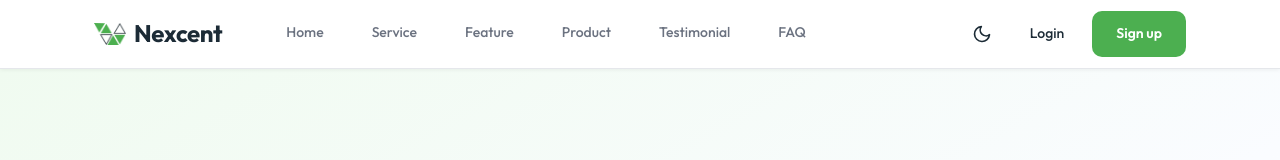
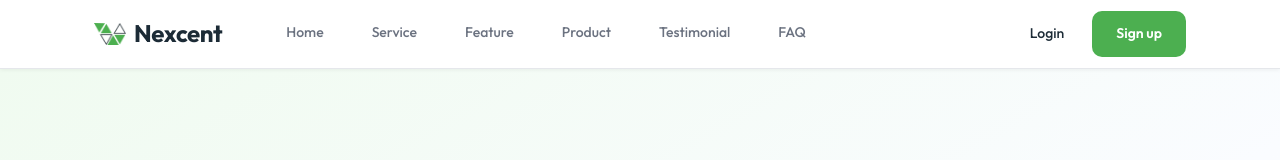
Before and after one commit to priambodogigieh-afk/landing-page, a React (Vite) app: page / in a window 1280 px wide. Shown: the top 160 px of the page. Built offline with nearby package versions, Linux system fonts and the light colour scheme.

Commit message:
style: remove dark mode toggle and lock light theme

```diff
--- a/src/App.tsx
+++ b/src/App.tsx
@@ -1,3 +1,4 @@
+import { useEffect } from 'react';
 import './styles/index.css';
 import Navbar from './components/sections/Navbar';
 import Hero from './components/sections/Hero';
@@ -9,14 +10,16 @@ import Testimonial from './components/sections/Testimonial';
 import Blog from './components/sections/Blog';
 import CTA from './components/sections/CTA';
 import Footer from './components/sections/Footer';
-import useDarkMode from './hooks/useDarkMode';
 
 export default function App() {
-  const { theme, toggleTheme } = useDarkMode();
+  useEffect(() => {
+    document.documentElement.removeAttribute('data-theme');
+    localStorage.removeItem('theme');
+  }, []);
 
   return (
     <>
-      <Navbar theme={theme} toggleTheme={toggleTheme} />
+      <Navbar />
       <main>
         <Hero />
         <Clients />
--- a/src/components/sections/Navbar.tsx
+++ b/src/components/sections/Navbar.tsx
@@ -2,12 +2,7 @@ import { useEffect } from 'react';
 import useMobileMenu from '../../hooks/useMobileMenu';
 import Button from '../ui/Button';
 
-interface NavbarProps {
-  theme: 'light' | 'dark';
-  toggleTheme: () => void;
-}
-
-export default function Navbar({ theme, toggleTheme }: NavbarProps) {
+export default function Navbar() {
   const { isOpen, toggle, close } = useMobileMenu();
 
   useEffect(() => {
@@ -25,22 +20,6 @@ export default function Navbar({ theme, toggleTheme }: NavbarProps) {
     { label: 'FAQ', href: '#faq' },
   ];
 
-  const SunIcon = () => (
-    <svg width="20" height="20" viewBox="0 0 24 24" fill="none" stroke="currentColor" strokeWidth="2" strokeLinecap="round" strokeLinejoin="round">
-      <circle cx="12" cy="12" r="5"/>
-      <line x1="12" y1="1" x2="12" y2="3"/><line x1="12" y1="21" x2="12" y2="23"/>
-      <line x1="4.22" y1="4.22" x2="5.64" y2="5.64"/><line x1="18.36" y1="18.36" x2="19.78" y2="19.78"/>
-      <line x1="1" y1="12" x2="3" y2="12"/><line x1="21" y1="12" x2="23" y2="12"/>
-      <line x1="4.22" y1="19.78" x2="5.64" y2="18.36"/><line x1="18.36" y1="5.64" x2="19.78" y2="4.22"/>
-    </svg>
-  );
-
-  const MoonIcon = () => (
-    <svg width="20" height="20" viewBox="0 0 24 24" fill="none" stroke="currentColor" strokeWidth="2" strokeLinecap="round" strokeLinejoin="round">
-      <path d="M21 12.79A9 9 0 1 1 11.21 3 7 7 0 0 0 21 12.79z"/>
-    </svg>
-  );
-
   return (
     <>
       <header className="navbar">
@@ -53,9 +32,6 @@ export default function Navbar({ theme, toggleTheme }: NavbarProps) {
             {navLinks.map((link) => <a key={link.label} href={link.href}>{link.label}</a>)}
           </nav>
           <div className="nav-actions">
-            <button className="theme-toggle-btn" onClick={toggleTheme} aria-label={`Switch to ${theme === 'light' ? 'dark' : 'light'} mode`}>
-              {theme === 'light' ? <MoonIcon /> : <SunIcon />}
-            </button>
             <Button variant="ghost" as="a" href="#login" className="btn-login">Login</Button>
             <Button variant="primary" as="a" href="#signup" className="btn-signup">Sign up</Button>
           </div>
@@ -77,9 +53,6 @@ export default function Navbar({ theme, toggleTheme }: NavbarProps) {
               <img src="/image.png" alt="Nexcent Logo" className="logo-icon" />
               <span className="logo-text">Nexcent</span>
             </div>
-            <button className="theme-toggle-btn" onClick={toggleTheme} aria-label="Toggle theme">
-              {theme === 'light' ? <MoonIcon /> : <SunIcon />}
-            </button>
           </div>
           <nav className="mobile-drawer-links" aria-label="Mobile navigation">
             {navLinks.map((link) => <a key={link.label} href={link.href} onClick={close}>{link.label}</a>)}
--- a/src/hooks/useDarkMode.ts
+++ /dev/null
@@ -1,29 +0,0 @@
-import { useEffect, useState } from 'react';
-
-export type Theme = 'light' | 'dark';
-
-export default function useDarkMode() {
-  const [theme, setTheme] = useState<Theme>(() => {
-    if (typeof window !== 'undefined') {
-      const stored = localStorage.getItem('theme') as Theme | null;
-      if (stored === 'light' || stored === 'dark') return stored;
-      return window.matchMedia('(prefers-color-scheme: dark)').matches ? 'dark' : 'light';
-    }
-    return 'light';
-  });
-
-  useEffect(() => {
-    const root = document.documentElement;
-    if (theme === 'dark') {
-      root.setAttribute('data-theme', 'dark');
-      localStorage.setItem('theme', 'dark');
-    } else {
-      root.removeAttribute('data-theme');
-      localStorage.setItem('theme', 'light');
-    }
-  }, [theme]);
-
-  const toggleTheme = () => setTheme((prev) => (prev === 'light' ? 'dark' : 'light'));
-
-  return { theme, toggleTheme, isDark: theme === 'dark' };
-}
--- a/src/styles/components.css
+++ b/src/styles/components.css
@@ -59,14 +59,8 @@
 .modal-footer { display: flex; justify-content: flex-end; gap: var(--sp-3); }
 
 /* ============================================================
-   THEME TOGGLE & MOBILE DRAWER
+   MOBILE DRAWER
    ============================================================ */
-.theme-toggle-btn {
-  width: 40px; height: 40px; border-radius: 50%;
-  display: flex; align-items: center; justify-content: center;
-  color: var(--text-head); background-color: transparent; transition: var(--transition-fast); cursor: pointer;
-}
-.theme-toggle-btn:hover { background-color: var(--bg-alt); color: var(--green); }
 
 .mobile-drawer-overlay {
   position: fixed; top: 0; left: 0; right: 0; bottom: 0;
--- a/src/styles/tokens.css
+++ b/src/styles/tokens.css
@@ -36,19 +36,3 @@
   --focus-ring: 2px solid var(--green);
   --focus-ring-offset: 2px;
 }
-
-[data-theme='dark'] {
-  --text: #94A3B8;
-  --text-head: #F8FAFC;
-  --text-sub: #64748B;
-  --bg: #0F172A;
-  --bg-alt: #1E293B;
-  --bg-card: #1E293B;
-  --border: #334155;
-  --navbar-bg: rgba(15, 23, 42, 0.85);
-  --green-light: rgba(76, 175, 80, 0.15);
-  --green-mid: rgba(76, 175, 80, 0.3);
-  --shadow-sm: 0 1px 4px rgba(0, 0, 0, 0.3);
-  --shadow-md: 0 4px 16px rgba(0, 0, 0, 0.4);
-  --shadow-lg: 0 8px 32px rgba(0, 0, 0, 0.5);
-}
```
